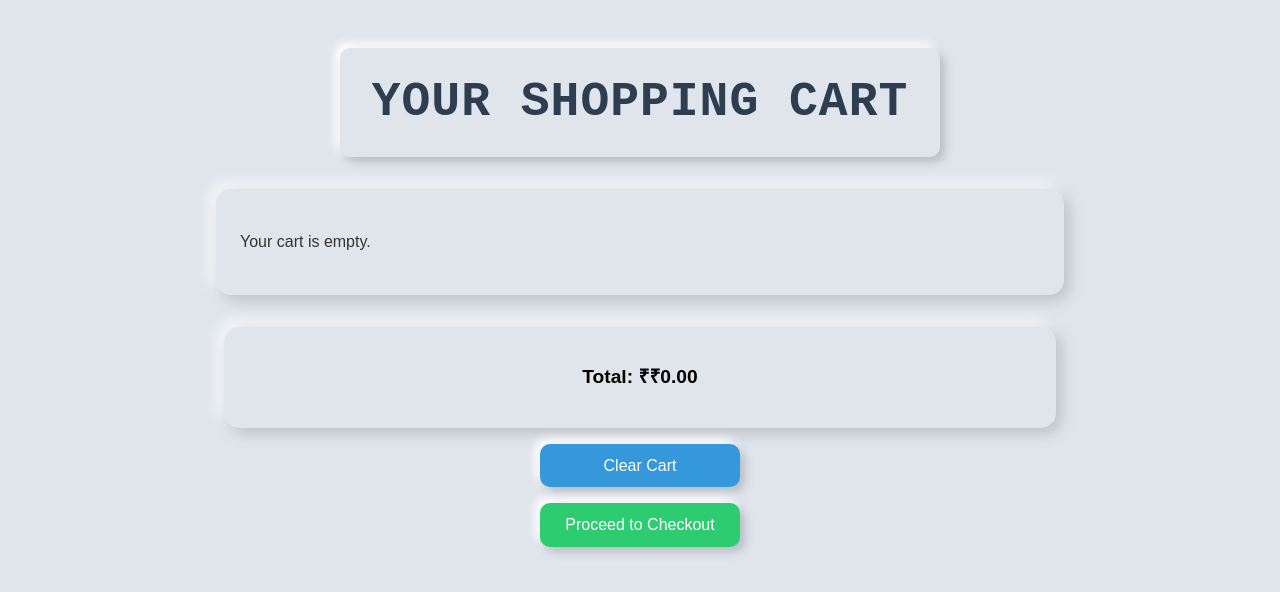
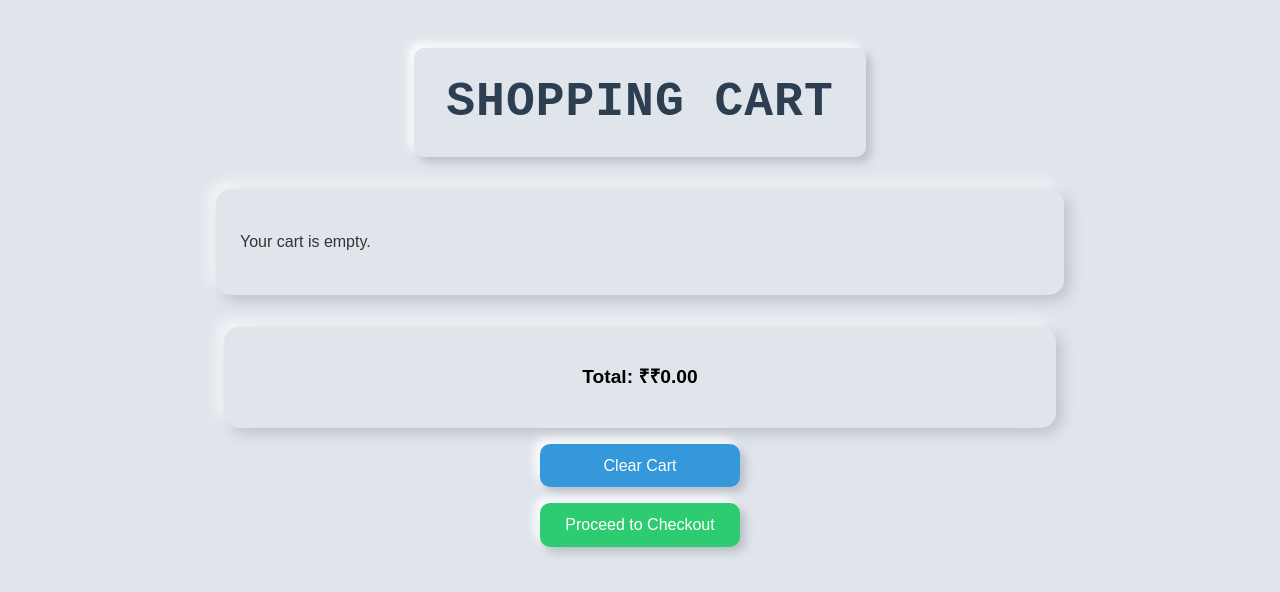
Before and after one commit to vipinyadav01/Zero-Fashion-FullStack, a website: page Public/cart.html in a window 1280 px wide. Shown: the part 78-670 px from the top of the page. Drawn offline with Linux system fonts and the light colour scheme.

Commit message:
cart issue fix

```diff
--- a/Public/cart.html
+++ b/Public/cart.html
@@ -59,7 +59,7 @@
       </div>
     </nav>
 
-    <h1 class="headingCart">Your Shopping Cart</h1>
+    <h1 class="headingCart">Shopping Cart</h1>
     <div id="cart-items">
       <!-- Cart items will be dynamically added here -->
     </div>
```
